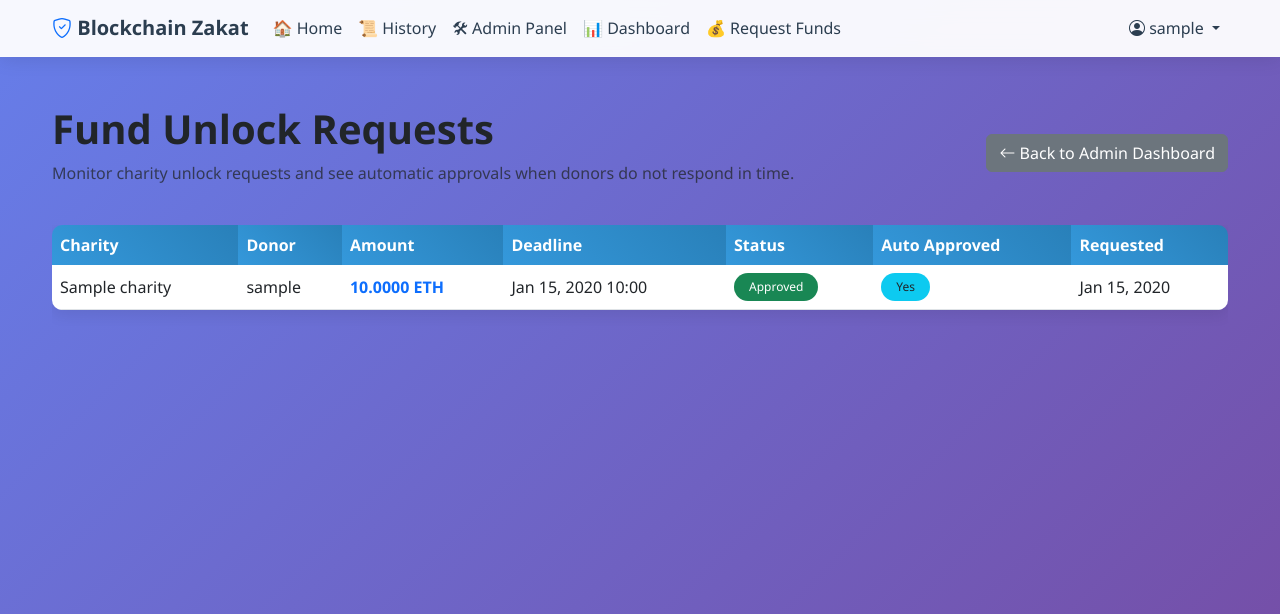
After one commit to Ubaidullah28/donation-anti-money-laundering-blockchain, a Django app: page /admin/fund-requests/ in a window 1280 px wide. The commit adds this page. Shown: the top 614 px of the page. Run offline with Django 4.2, Linux system fonts and the light colour scheme; a user stored in the database is signed in; tables that the repository leaves empty hold one stand-in row (values such as "Sample post"); some libraries are stand-ins or nearby versions.

Commit message:
smart contracts signatures for auto approval funds request if time limit exceeds

```diff
--- a/backend/zakat_app/admin_views.py
+++ b/backend/zakat_app/admin_views.py
@@ -160,6 +160,21 @@ def view_charities(request):
 
 @login_required(login_url='admin_login')
 @never_cache
+def view_fund_requests(request):
+    """View all charity fund unlock requests"""
+    if not Admin.objects.filter(user=request.user).exists():
+        return redirect('admin_login')
+
+    FundUnlockRequest.auto_approve_expired_requests()
+    fund_requests = FundUnlockRequest.objects.select_related('charity', 'donor', 'donation').order_by('-created_at')
+
+    return render(request, "admin/view_fund_requests.html", {
+        'fund_requests': fund_requests,
+    })
+
+
+@login_required(login_url='admin_login')
+@never_cache
 def view_charity_expenses(request):
     """View all charity expenses"""
     if not Admin.objects.filter(user=request.user).exists():
--- a/backend/zakat_app/models.py
+++ b/backend/zakat_app/models.py
@@ -1,5 +1,8 @@
+from datetime import timedelta
+
 from django.db import models
 from django.contrib.auth.models import AbstractUser
+from django.utils import timezone
 from cryptography.fernet import Fernet
 import base64
 
@@ -69,6 +72,7 @@ class Donation(models.Model):
     wallet_address = models.CharField(max_length=200, blank=True, null=True)
     stealth_address = models.CharField(max_length=200, blank=True, null=True)  # Unique address for anonymity
     amount = models.FloatField()
+    contract_time_limit_days = models.PositiveIntegerField(default=3, help_text="Days before a charity unlock request auto-approves if the donor does not respond")
     reason = models.TextField(blank=True, help_text="Reason for donation")
     flagged = models.BooleanField(default=False)
     signature = models.TextField(blank=True, null=True)
@@ -111,6 +115,8 @@ class FundUnlockRequest(models.Model):
     amount = models.FloatField()
     reason = models.TextField()
     status = models.CharField(max_length=10, choices=STATUS_CHOICES, default='pending')
+    response_deadline = models.DateTimeField(null=True, blank=True)
+    auto_approved = models.BooleanField(default=False, help_text="Automatically approved after deadline if donor did not respond")
     created_at = models.DateTimeField(auto_now_add=True)
     updated_at = models.DateTimeField(auto_now=True)
 
@@ -122,6 +128,21 @@ class FundUnlockRequest(models.Model):
                 # Unlock the amount from the donation
                 self.donation.unlock_amount(self.amount)
         super().save(*args, **kwargs)
+
+    @classmethod
+    def auto_approve_expired_requests(cls):
+        now = timezone.now()
+        expired_requests = cls.objects.filter(status='pending', response_deadline__lte=now)
+        for req in expired_requests:
+            req.auto_approve_if_expired()
+
+    def auto_approve_if_expired(self):
+        if self.status == 'pending' and self.response_deadline and timezone.now() >= self.response_deadline:
+            self.status = 'approved'
+            self.auto_approved = True
+            self.save()
+            return True
+        return False
 
     def __str__(self):
         return f"{self.charity.name} requesting {self.amount} ETH from {self.donor.username}"
--- a/backend/zakat_app/urls.py
+++ b/backend/zakat_app/urls.py
@@ -36,6 +36,7 @@ urlpatterns = [
     path('admin/donor/<int:donor_id>/', admin_views.view_donor_details, name='admin_donor_details'),
     path('admin/donations/', admin_views.view_donations, name='admin_view_donations'),
     path('admin/charities/', admin_views.view_charities, name='admin_view_charities'),
+    path('admin/fund-requests/', admin_views.view_fund_requests, name='admin_view_fund_requests'),
     path('admin/charity-expenses/', admin_views.view_charity_expenses, name='view_charity_expenses'),
     path('admin/approve-expense/<int:expense_id>/', admin_views.approve_expense, name='approve_expense'),
     path('admin/flag/<int:donation_id>/', admin_views.flag_donation, name='admin_flag_donation'),
--- a/frontend/templates/admin/dashboard.html
+++ b/frontend/templates/admin/dashboard.html
@@ -56,6 +56,7 @@
             <a href="/admin/donors/" class="nav-btn">👥 View Donors (with KYC)</a>
             <a href="/admin/donations/" class="nav-btn">💰 View All Donations</a>
             <a href="/admin/charities/" class="nav-btn">🏢 View Charities</a>
+            <a href="/admin/fund-requests/" class="nav-btn">📬 Fund Requests</a>
             <a href="/admin/charity-expenses/" class="nav-btn">📋 Charity Expenses</a>
             <a href="/admin/search-donor/" class="nav-btn">🔍 Search Donor</a>
             <a href="/admin/register-admin/" class="nav-btn">➕ Register New Admin</a>
--- /dev/null
+++ b/frontend/templates/admin/view_fund_requests.html
@@ -0,0 +1,72 @@
+{% extends 'base.html' %}
+
+{% block content %}
+<div class="py-5">
+    <div class="d-flex justify-content-between align-items-center mb-4">
+        <div>
+            <h1 class="fw-bold">Fund Unlock Requests</h1>
+            <p class="text-muted">Monitor charity unlock requests and see automatic approvals when donors do not respond in time.</p>
+        </div>
+        <a href="{% url 'admin_dashboard' %}" class="btn btn-secondary">
+            <i class="bi bi-arrow-left"></i> Back to Admin Dashboard
+        </a>
+    </div>
+
+    {% if fund_requests %}
+        <div class="table-responsive">
+            <table class="table table-hover align-middle">
+                <thead>
+                    <tr>
+                        <th>Charity</th>
+                        <th>Donor</th>
+                        <th>Amount</th>
+                        <th>Deadline</th>
+                        <th>Status</th>
+                        <th>Auto Approved</th>
+                        <th>Requested</th>
+                    </tr>
+                </thead>
+                <tbody>
+                    {% for req in fund_requests %}
+                    <tr>
+                        <td>{{ req.charity.name }}</td>
+                        <td>{{ req.donor.username }}</td>
+                        <td class="text-primary fw-bold">{{ req.amount|floatformat:4 }} ETH</td>
+                        <td>
+                            {% if req.response_deadline %}
+                                {{ req.response_deadline|date:"M d, Y H:i" }}
+                            {% else %}
+                                <span class="text-muted">Not set</span>
+                            {% endif %}
+                        </td>
+                        <td>
+                            {% if req.status == 'approved' %}
+                                <span class="badge bg-success">Approved</span>
+                            {% elif req.status == 'rejected' %}
+                                <span class="badge bg-danger">Rejected</span>
+                            {% else %}
+                                <span class="badge bg-warning text-dark">Pending</span>
+                            {% endif %}
+                        </td>
+                        <td>
+                            {% if req.auto_approved %}
+                                <span class="badge bg-info text-dark">Yes</span>
+                            {% else %}
+                                <span class="badge bg-secondary">No</span>
+                            {% endif %}
+                        </td>
+                        <td>{{ req.created_at|date:"M d, Y" }}</td>
+                    </tr>
+                    {% endfor %}
+                </tbody>
+            </table>
+        </div>
+    {% else %}
+        <div class="text-center py-5">
+            <i class="bi bi-envelope-open text-muted" style="font-size: 4rem;"></i>
+            <h4 class="text-muted mt-3">No fund unlock requests yet.</h4>
+            <p class="text-muted">When charities request unlocked donations, they will appear here.</p>
+        </div>
+    {% endif %}
+</div>
+{% endblock %}
```
Also changed, not shown: backend/zakat_app/auth_views.py (+20 -2 lines), frontend/templates/donor/dashboard.html (+9 -3 lines), frontend/templates/donor/donate.html (+11 -0 lines), backend/zakat_app/migrations/0005_donation_contract_time_limit_days_and_more.py (added).
